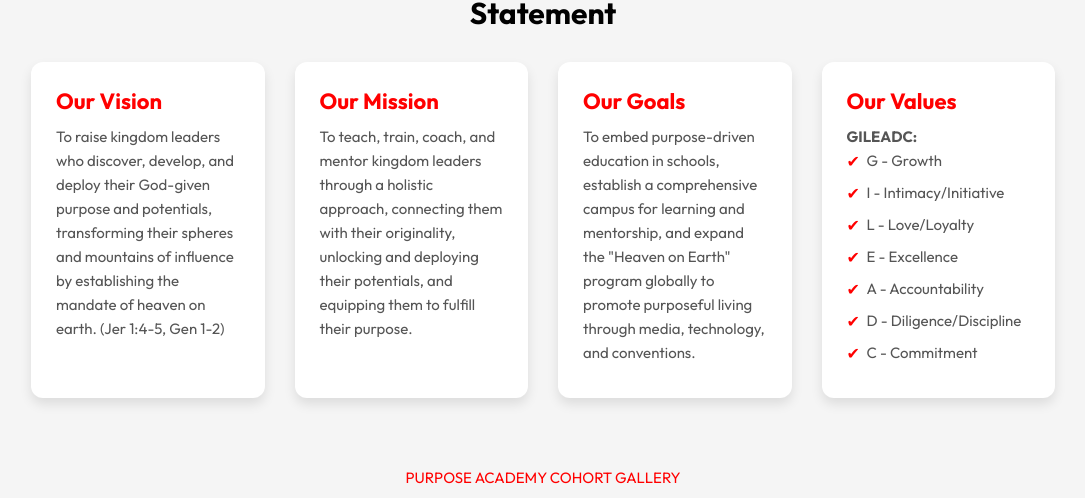
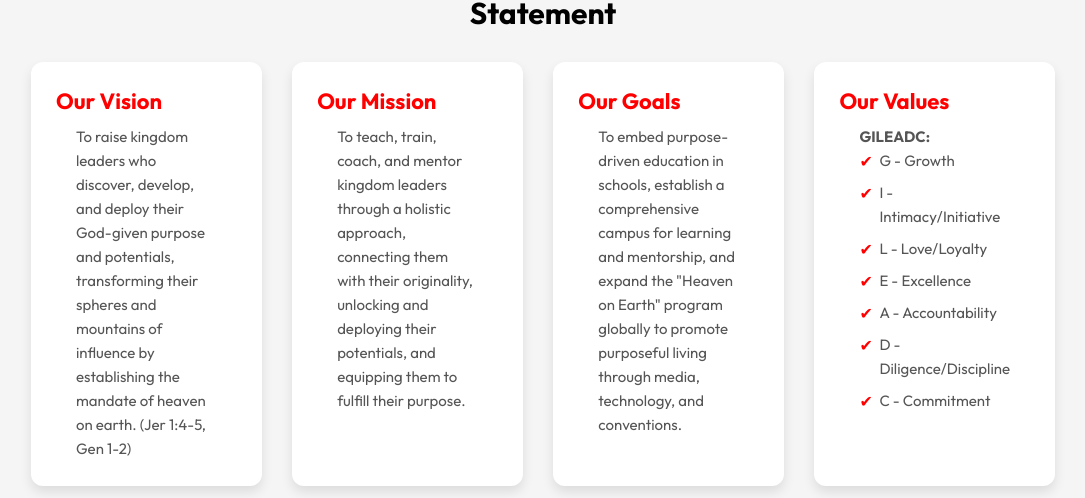
Before and after one commit to DuoDduo/Purpose-Academy, a React (Vite) app: page / in a window 1280 px wide. Shown: the part 2436-2934 px from the top of the page, without its empty margins (97-1182 px from the left). Built offline with nearby package versions, Linux system fonts and the light colour scheme.

Commit message:
added padding

```diff
--- a/src/components/Mission/Mission.css
+++ b/src/components/Mission/Mission.css
@@ -32,12 +32,14 @@
   font-size: 15px;
   color: #555;
   line-height: 1.6;
+  padding: 0px 20px;
 }
 
 /* Goals List */
 .section-card ul {
   list-style-type: none;
-  padding: 0;
+  padding: 0px 20px;
+
 }
 
 .section-card ul li {
@@ -47,7 +49,7 @@
   padding-left: 20px;
   position: relative;
   margin-bottom: 8px;
-  text-align: left;
+  /* text-align: left; */
 }
 
 /* Custom Bullet Points */
@@ -55,7 +57,7 @@
   content: "✔";
   color: #ff0000;
   position: absolute;
-  left: 0;
+  left:0;
   font-size: 16px;
 }
 
```
